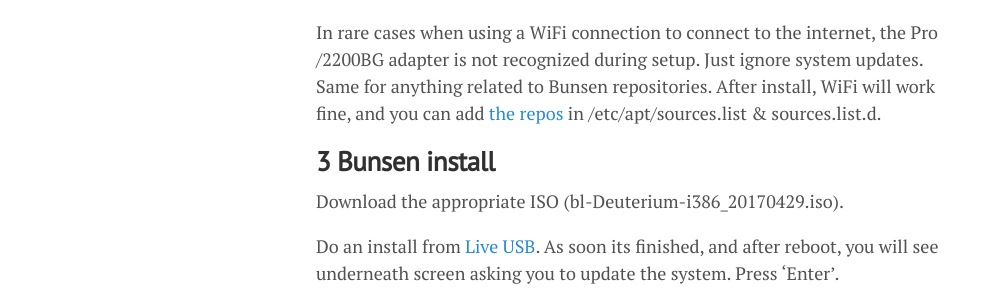
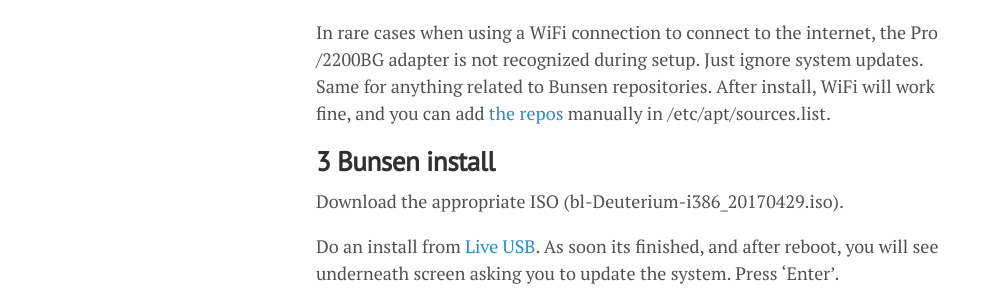
Before and after one commit to lgeurts/lgeurts.github.io, a Jekyll site: the page built from _posts/2017-07-11-bunsenlabs-linux-setup-notes-for dell-inspiron-6000.md, in a window 1280 px wide and 900 px high, scrolled down 1562 px. Shown: the part 159-455 px from the top of the window, without its empty margins (0-989 px from the left). Built offline with Jekyll 4.4.1, drawn with Linux system fonts in a browser that asks for light colours; nearby versions of some CDN libraries; comment, search, counter and statistics services are not loaded.

Commit message:
Update Before you begin #44

```diff
--- a/_posts/2017-07-11-bunsenlabs-linux-setup-notes-for dell-inspiron-6000.md
+++ b/_posts/2017-07-11-bunsenlabs-linux-setup-notes-for dell-inspiron-6000.md
@@ -41,7 +41,7 @@
 
 Set aside at least half a day to complete the basics –after basic installation and update you'll be adding and configuring a ton of extra files.
 
-In rare cases when using a WiFi connection to connect to the internet, the Pro /2200BG adapter is not recognized during setup. Just ignore system updates. Same for anything related to Bunsen repositories. After install, WiFi will work fine, and you can add [the repos](https://forums.bunsenlabs.org/viewtopic.php?id=1526) in /etc/apt/sources.list & sources.list.d.
+In rare cases when using a WiFi connection to connect to the internet, the Pro /2200BG adapter is not recognized during setup. Just ignore system updates. Same for anything related to Bunsen repositories. After install, WiFi will work fine, and you can add [the repos](https://forums.bunsenlabs.org/viewtopic.php?id=1526) manually in /etc/apt/sources.list.
 
 **3 Bunsen install**
 ---------------------
```
